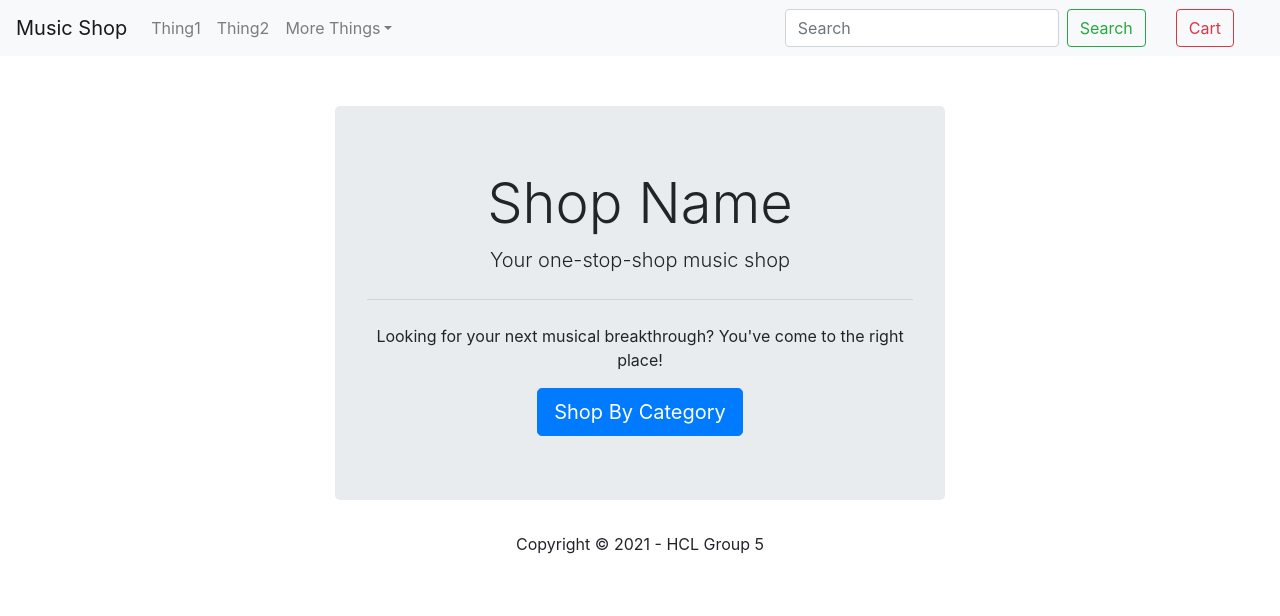
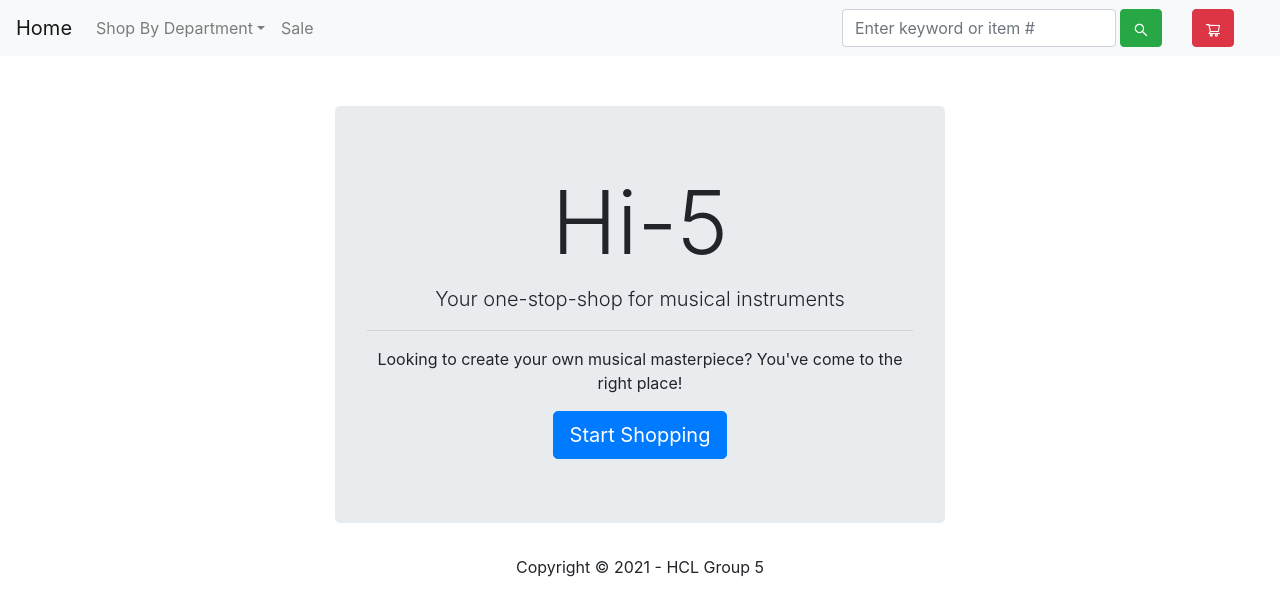
Before and after one commit to dknauff/HCL-Capstone-Frontend, a React (Create React App) app: page / in a window 1280 px wide. Shown: the top 616 px of the page. Built offline with nearby package versions, Linux system fonts and the light colour scheme.

Commit message:
Made changes to the homepage

```diff
--- a/package.json
+++ b/package.json
@@ -10,6 +10,7 @@
     "react": "^17.0.2",
     "react-bootstrap": "^1.6.1",
     "react-dom": "^17.0.2",
+    "react-icons": "^4.2.0",
     "react-router-dom": "^5.2.0",
     "react-scripts": "4.0.3",
     "web-vitals": "^1.1.2"
--- a/src/components/MainPageJumbo.js
+++ b/src/components/MainPageJumbo.js
@@ -2,16 +2,16 @@ const MainPageJumbo = () => {
   return (
     <div className="col-lg-6 col-md-6 col-sm-6 col-xs-6 offset-3 float-md-center">
       <div className="jumbotron">
-        <h2 className="display-4">Shop Name</h2>
-        <p className="lead">Your one-stop-shop music shop</p>
-        <hr className="my-4" />
+        <h2 className="display-2">Hi-5</h2>
+        <p className="lead">Your one-stop-shop for musical instruments</p>
+        <hr className="my-6" />
         <p>
           {" "}
-          Looking for your next musical breakthrough? You've come to the right
-          place!
+          Looking to create your own musical masterpiece? You've come to the
+          right place!
         </p>
         <button className="btn btn-primary btn-lg" role="button">
-          Shop By Category
+          Start Shopping
         </button>
       </div>
     </div>
--- a/src/components/NavBar.js
+++ b/src/components/NavBar.js
@@ -6,32 +6,56 @@ import {
   FormControl,
   Button,
 } from "react-bootstrap";
-
+import { AiOutlineShoppingCart } from "react-icons/ai";
+import { AiOutlineSearch } from "react-icons/ai";
 const NavBar = () => {
   return (
     <div>
       <Navbar bg="light" expand="lg">
-        <Navbar.Brand href="#home">Music Shop</Navbar.Brand>
+        <Navbar.Brand href="#home">Home</Navbar.Brand>
         <Navbar.Toggle />
         <Navbar.Collapse id="basic-navbar-nav">
           <Nav className="mr-auto">
-            <Nav.Link href="#home">Thing1</Nav.Link>
-            <Nav.Link href="#link">Thing2</Nav.Link>
-            <NavDropdown title="More Things" id="basic-nav-dropdown">
-              <NavDropdown.Item href="#action/3.1">Thing3</NavDropdown.Item>
-              <NavDropdown.Item href="#action/3.2">Thing4</NavDropdown.Item>
-              <NavDropdown.Item href="#action/3.3">Thing5</NavDropdown.Item>
+            <NavDropdown title="Shop By Department" id="basic-nav-dropdown">
+              <NavDropdown.Item href="#action/3.1">
+                Drums and Percussion <NavDropdown.Divider />
+              </NavDropdown.Item>
+              <NavDropdown.Item href="#action/3.2">
+                Guitars <NavDropdown.Divider />
+              </NavDropdown.Item>
+              <NavDropdown.Item href="#action/3.3">
+                Amplifiers <NavDropdown.Divider />
+              </NavDropdown.Item>
+              <NavDropdown.Item href="#action/3.4">
+                Keyboards <NavDropdown.Divider />
+              </NavDropdown.Item>
+              <NavDropdown.Item href="#action/3.5">
+                Microphones
+                <NavDropdown.Divider />
+              </NavDropdown.Item>
+              <NavDropdown.Item href="#action/3.6">
+                Accessories
+                <NavDropdown.Divider />
+              </NavDropdown.Item>
+              <NavDropdown.Item href="#action/3.7">Recording</NavDropdown.Item>
               <NavDropdown.Divider />
-              <NavDropdown.Item href="#action/3.4">Thing6</NavDropdown.Item>
+              <NavDropdown.Item href="#action/3.8">Media</NavDropdown.Item>
             </NavDropdown>
+            <Nav.Link href="#home">Sale</Nav.Link>
           </Nav>
           <Form inline>
-            <FormControl type="text" placeholder="Search" className="mr-sm-2" />
-            <Button variant="outline-success">Search</Button>
+            <FormControl
+              type="text"
+              placeholder="Enter keyword or item #"
+              className="mr-sm-1"
+            />
+            <Button variant="success">
+              <AiOutlineSearch></AiOutlineSearch>
+            </Button>
           </Form>
           <br />
-          <Button variant="outline-danger" style={{ float: "left" }}>
-            Cart
+          <Button variant="danger" style={{ float: "left" }}>
+            <AiOutlineShoppingCart />
           </Button>
         </Navbar.Collapse>
       </Navbar>
```
Also changed, not shown: 1 other file (tests, documents, lock files or other folders).
